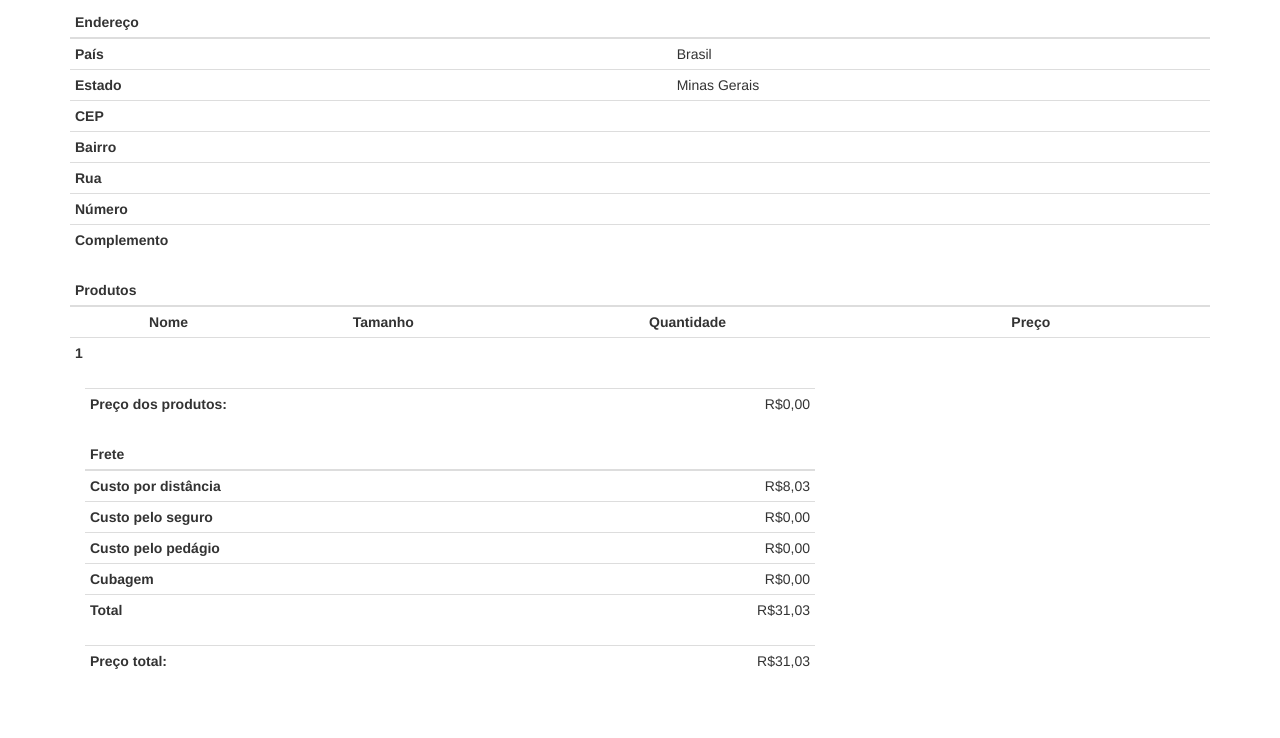
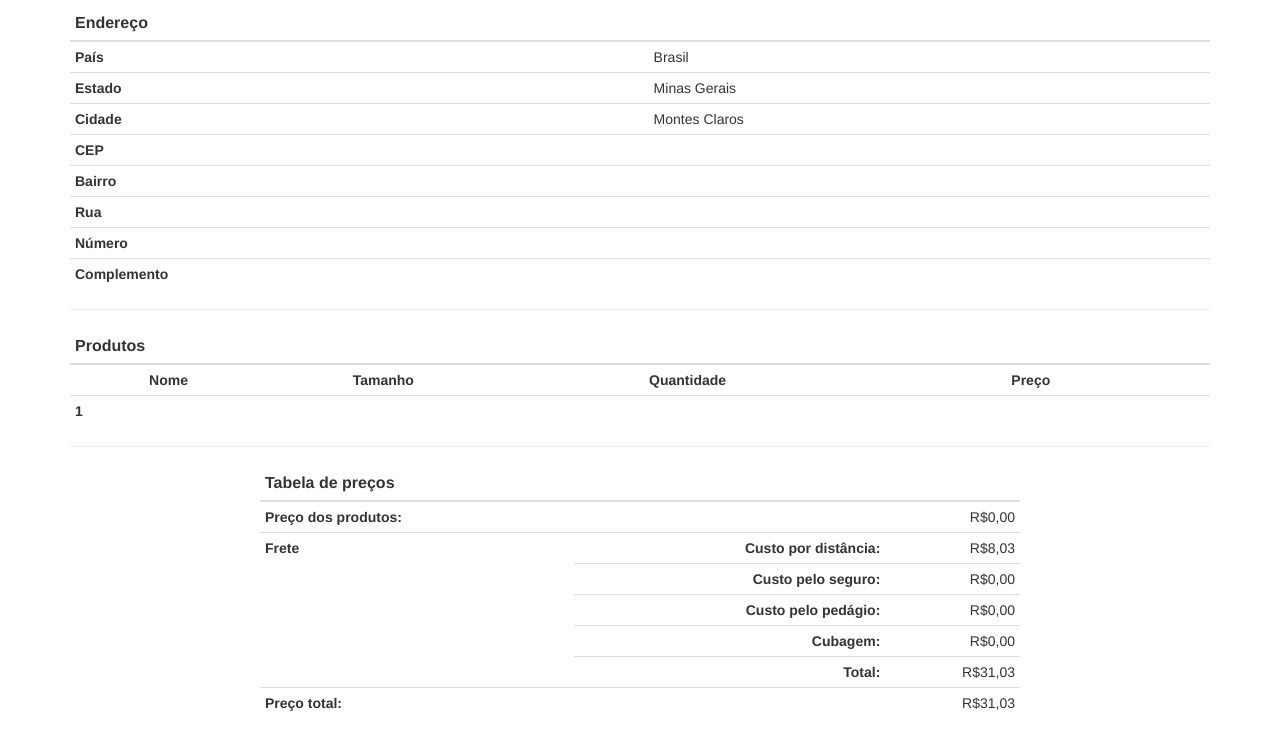
Before and after one commit to Alphka/Freight-Simulator, a website with bundled scripts: page src/pages/fullfilled.html in a window 1280 px wide. Shown: the part 112-850 px from the top of the page. Before the commit the page ends 808 px from the top, so only its background shows below. Built offline with nearby package versions, Linux system fonts and the light colour scheme.

Commit message:
Add Prices and Freight tables

```diff
--- a/src/pages/fullfilled.html
+++ b/src/pages/fullfilled.html
@@ -17,6 +17,7 @@
 		<script type="module" src="../scripts/fullfilled.js" async></script>
 		<link rel="stylesheet" href="https://cdn.jsdelivr.net/npm/bootstrap@3.4.1/dist/css/bootstrap.min.css" integrity="sha384-HSMxcRTRxnN+Bdg0JdbxYKrThecOKuH5zCYotlSAcp1+c8xmyTe9GYg1l9a69psu" crossorigin="anonymous" referrerpolicy="noreferrer">
 		<link rel="stylesheet" href="../styles/main.css">
+		<link rel="stylesheet" href="../styles/fullfilled.css">
 		<link rel="shortcut icon" href="../public/images/favicon.ico">
 		<link rel="apple-touch-icon" sizes="180x180" href="../public/images/apple-touch-icon.png">
 		<link rel="icon" type="image/png" sizes="32x32" href="../public/images/favicon-32x32.png">
@@ -51,6 +52,10 @@
 							<td id="state">Minas Gerais</td>
 						</tr>
 						<tr>
+							<th scope="row">Cidade</th>
+							<td id="city"></td>
+						</tr>
+						<tr>
 							<th scope="row">CEP</th>
 							<td id="zip"></td>
 						</tr>
@@ -72,6 +77,8 @@
 						</tr>
 					</tbody>
 				</table>
+
+				<hr>
 
 				<table class="table table-condensed" id="products">
 					<thead>
@@ -97,10 +104,17 @@
 					</tbody>
 				</table>
 
-				<div class="col-md-8 text-right" id="prices">
-					<div></div>
-					<div></div>
-					<div></div>
+				<hr>
+
+				<div class="col-md-8 col-md-offset-2">
+					<table class="table table-condensed" id="prices">
+						<thead>
+							<tr>
+								<th scope="col" colspan="3">Tabela de preços</th>
+							</tr>
+						</thead>
+						<tbody></tbody>
+					</table>
 				</div>
 			</section>
 		</main>
--- a/src/scripts/fullfilled.js
+++ b/src/scripts/fullfilled.js
@@ -23,6 +23,7 @@ new class Fullfilled {
 	/** @type {HTMLTableElement} */ productsTable
 	/** @type {HTMLTableRowElement} */ product
 	/** @type {import("../typings/fullfilled.js").Products} */ products = new Array
+	productsPrice = 0
 
 	constructor(){
 		this.SetParams()
@@ -38,17 +39,12 @@ new class Fullfilled {
 		this.params = url.searchParams
 	}
 	SetElements(){
-		this.addressTable = document.querySelector("table#address")
-		this.productsTable = document.querySelector("table#products")
+		this.addressTable = /** @type {HTMLTableElement} */ (document.querySelector("table#address"))
+		this.productsTable = /** @type {HTMLTableElement} */ (document.querySelector("table#products"))
+		this.pricesTable = /** @type {HTMLTableElement} */ (document.querySelector("table#prices"))
 		this.product = document.querySelector(".product")
 		this.productsBody = /** @type {HTMLTableSectionElement} */ (this.product.parentElement)
 		this.productClone = /** @type {HTMLTableRowElement} */ (this.product.cloneNode(true))
-
-		const [productsPrice, freightPrice, totalPrice] = /** @type {NodeListOf<HTMLDivElement>} */ (document.querySelectorAll("#prices > div"))
-
-		this.productsPriceElement = productsPrice
-		this.freightPriceElement = freightPrice
-		this.totalPriceElement = totalPrice
 	}
 	SetValues(){
 		/** @type {NodeListOf<HTMLTableCellElement>} */
@@ -74,9 +70,9 @@ new class Fullfilled {
 		this.CalculateProductsPrice()
 		this.CalculateFreight()
 
-		this.AddPrice(this.productsPriceElement, "Preço dos produtos:", this.productsPrice)
+		this.AddPrice("Preço dos produtos:", this.productsPrice)
 		this.AddFreight()
-		this.AddPrice(this.totalPriceElement, "Preço total:", this.productsPrice + this.freightPrice)
+		this.AddPrice("Preço total:", this.productsPrice + this.freightPrice)
 	}
 	AddProducts(){
 		const productParams = this.params.getAll("product")
@@ -126,75 +122,79 @@ new class Fullfilled {
 		}
 	}
 	/**
-	 * @param {Element} element
 	 * @param {string} label
 	 * @param {number} price
 	 */
-	AddPrice(element, label, price){
-		const table = CreateElement("table", {
-			class: "table table-condensed",
-			children: [CreateElement("tbody", {
-				children: [CreateElement("tr", {
-					children: [
-						CreateElement("th", {
-							scope: "row",
-							innerText: label
-						}),
-						CreateElement("td", {
-							innerText: Currency(price)
-						})
-					]
-				})]
-			})]
-		})
-
-		element.appendChild(table)
-	}
-	AddFreight(){
-		let tbody
-
-		const freightData = /** @type {const} */ ([
-			["Custo por distância", Currency(this.distancePrice)],
-			["Custo pelo seguro", Currency(this.insurancePrice)],
-			["Custo pelo pedágio", Currency(this.tollPrice)],
-			["Cubagem", Currency(this.cubagePrice)],
-			["Total", Currency(this.freightPrice)],
-		])
-
-		const table = CreateElement("table", {
-			class: "table table-condensed",
+	AddPrice(label, price){
+		const tbody = this.pricesTable.tBodies[0]
+		const row = CreateElement("tr", {
 			children: [
-				CreateElement("thead", {
-					children: [CreateElement("tr", {
-						children: [CreateElement("th", {
-							colspan: "2",
-							innerText: "Frete"
-						})]
-					})]
+				CreateElement("th", {
+					scope: "row",
+					innerText: label
 				}),
-				tbody = CreateElement("tbody")
+				CreateElement("td", {
+					class: "text-right",
+					colspan: 2,
+					innerText: Currency(price)
+				})
 			]
 		})
 
-		for(const [label, price] of freightData){
-			const row = CreateElement("tr", {
+		tbody.appendChild(row)
+	}
+	AddFreight(){
+		const tbody = this.pricesTable.tBodies[0]
+
+		const freightData = /** @type {const} */ ([
+			["Custo por distância", this.distancePrice],
+			["Custo pelo seguro", this.insurancePrice],
+			["Custo pelo pedágio", this.tollPrice],
+			["Cubagem", this.cubagePrice],
+			["Total", this.freightPrice],
+		])
+
+		let label
+		const rows = [
+			CreateElement("tr", {
 				children: [
-					CreateElement("th", { innerText: label }),
-					CreateElement("td", { innerText: price })
+					label = CreateElement("th", {
+						scope: "row",
+						innerText: "Frete"
+					})
 				]
 			})
+		]
 
-			tbody.appendChild(row)
+		let firstRowAdded = false
+
+		for(const [label, price] of freightData){
+			const head = CreateElement("th", {
+				class: "text-right",
+				scope: "row",
+				innerText: label + ": "
+			}), cell = CreateElement("td", {
+				class: "text-right",
+				innerText: Currency(price)
+			})
+
+			if(!firstRowAdded){
+				const row = rows[0]
+				row.appendChild(head)
+				row.appendChild(cell)
+				firstRowAdded = true
+				continue
+			}
+
+			rows.push(CreateElement("tr", { children: [head, cell] }))
 		}
 
-		this.freightPriceElement.appendChild(table)
+		label.rowSpan = rows.length
+
+		for(const row of rows) tbody.appendChild(row)
 	}
 	CalculateProductsPrice(){
-		this.productsPrice = 0
-
-		for(const { price, quantity } of this.products){
-			this.productsPrice += price * quantity
-		}
+		for(const { price, quantity } of this.products) this.productsPrice += price
 	}
 	CalculateFreight(){
 		const { freightPrice, freightMinimumPrice } = Data
--- a/src/styles/fullfilled.css
+++ b/src/styles/fullfilled.css
@@ -0,0 +1,3 @@
+div:has(> #prices){
+	padding: 0;
+}
--- a/src/styles/main.css
+++ b/src/styles/main.css
@@ -6,6 +6,10 @@
 	margin-top: 10px;
 }
 
+table > thead > tr > th[scope=col]{
+	font-size: calc(1em + 2px);
+}
+
 .col-lg-1, .col-lg-10, .col-lg-11, .col-lg-12, .col-lg-2, .col-lg-3, .col-lg-4, .col-lg-5, .col-lg-6, .col-lg-7, .col-lg-8, .col-lg-9, .col-md-1, .col-md-10, .col-md-11, .col-md-12, .col-md-2, .col-md-3, .col-md-4, .col-md-5, .col-md-6, .col-md-7, .col-md-8, .col-md-9, .col-sm-1, .col-sm-10, .col-sm-11, .col-sm-12, .col-sm-2, .col-sm-3, .col-sm-4, .col-sm-5, .col-sm-6, .col-sm-7, .col-sm-8, .col-sm-9, .col-xs-1, .col-xs-10, .col-xs-11, .col-xs-12, .col-xs-2, .col-xs-3, .col-xs-4, .col-xs-5, .col-xs-6, .col-xs-7, .col-xs-8, .col-xs-9{
 	position: initial;
 }
```
